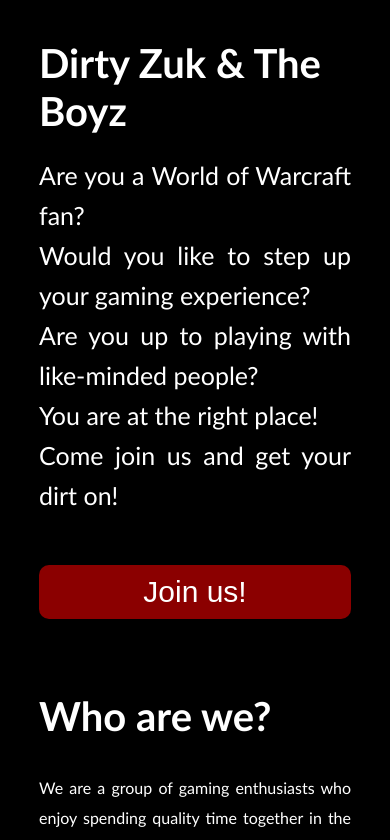
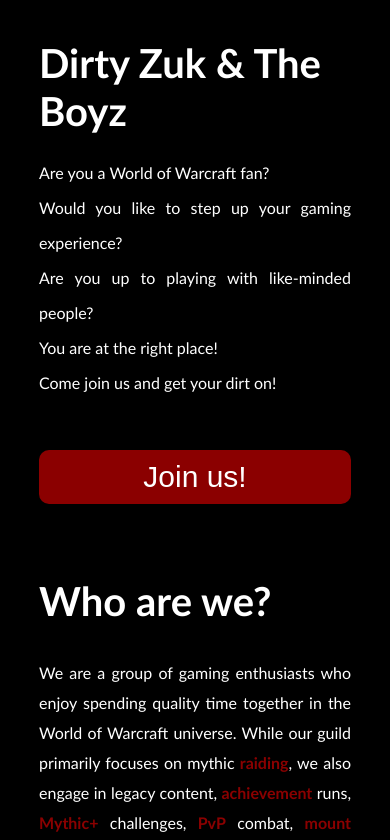
Before and after one commit to Losticorn/guildpage, a React (Vite) app: page / in a window 390 px wide. Shown: the top 840 px of the page. Built offline with nearby package versions, Linux system fonts and the light colour scheme.

Commit message:
font adj

```diff
--- a/src/index.css
+++ b/src/index.css
@@ -133,9 +133,7 @@
 
 @media(max-width: 640px){
   .hero-section-left p{
-    font-size: 25px;
-  text-align: justify;
-  line-height: 40px;
+    font-size: 16px;
   };
 }
 
```
